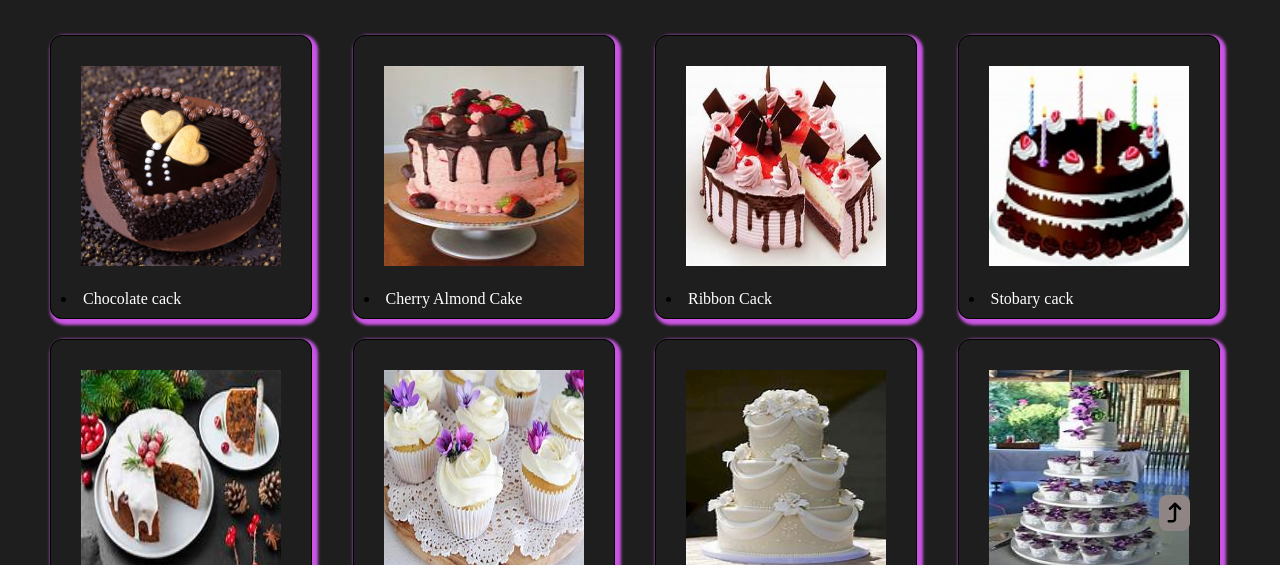
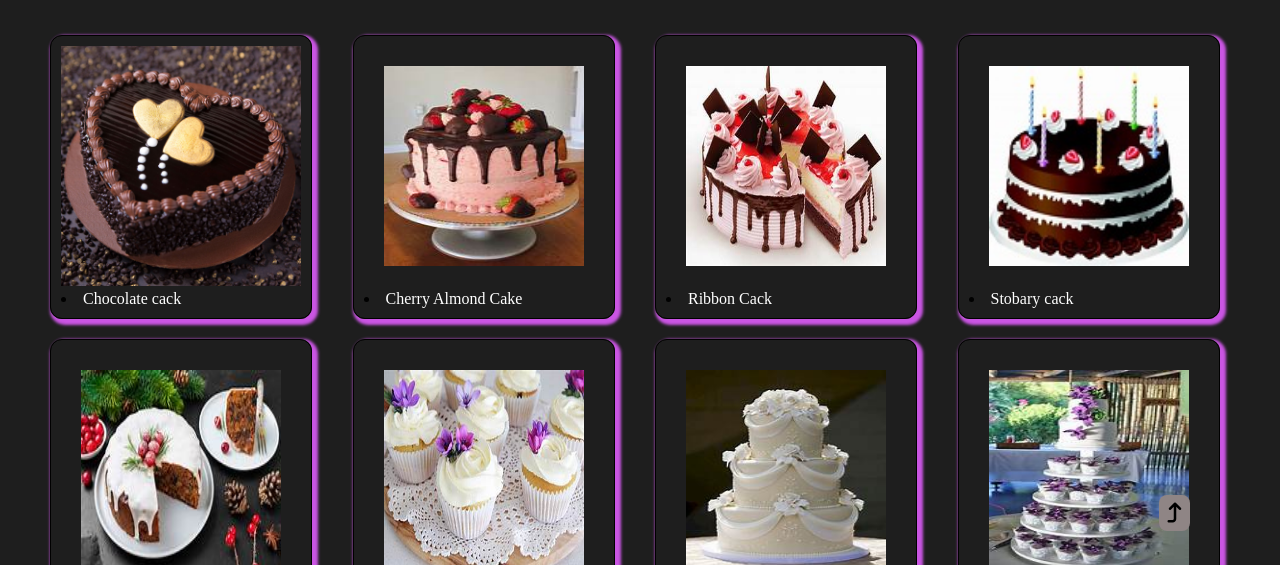
Before and after one commit to ApsaraWitharana/My-CakeHome-Website, a plain HTML site: page src/index.html in a window 1280 px wide. In both pictures the pointer is over the picture 181 px from the left and 752 px from the top of the page. Shown: the part 587-1152 px from the top of the page. Drawn offline with nearby package versions, Linux system fonts and the light colour scheme.

Commit message:
set image hover transform

```diff
--- a/src/css/style.css
+++ b/src/css/style.css
@@ -729,3 +729,9 @@ nav .nav li a:hover {
         width: 1200px;
     }
 }
+
+/*set image hover*/
+
+.card img:hover {
+    transform: scale(1.2);
+}
```
